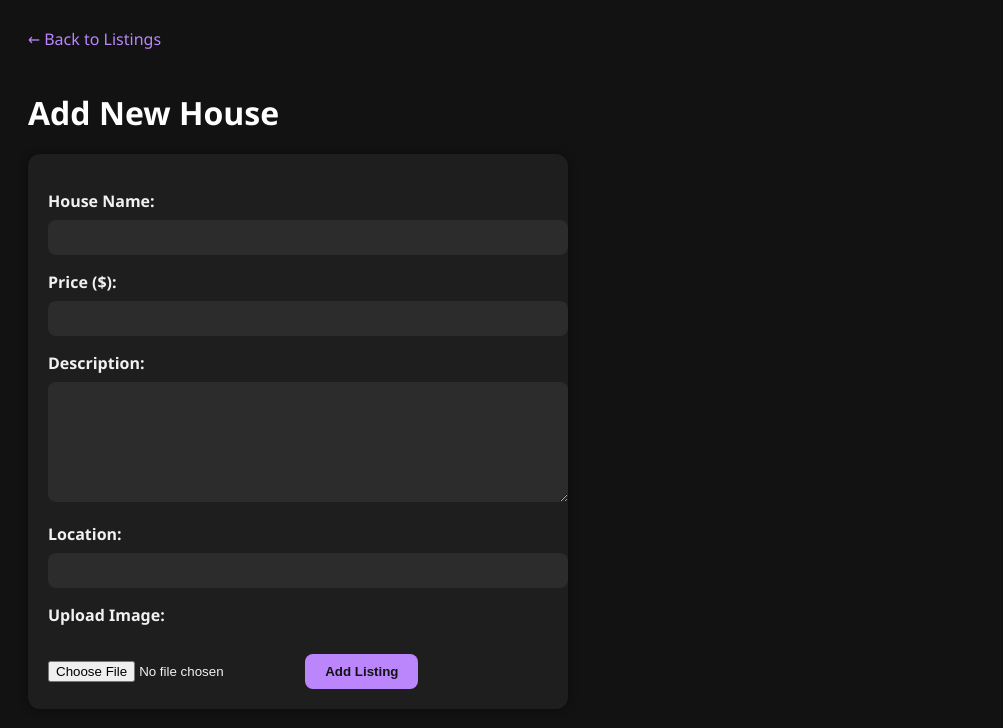
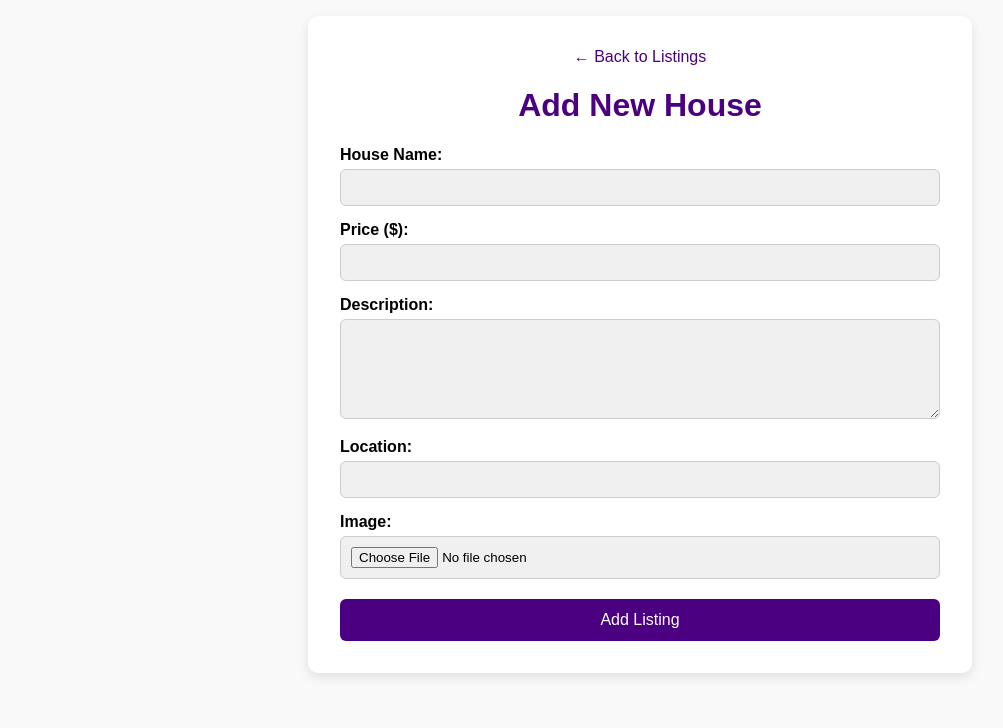
Before and after one commit to NP237-DEV/house-listing-site, a Node server app: template views/add.ejs in a window 1280 px wide. Shown: the top 728 px of the page, without its empty margins (0-1003 px from the left). Run offline with Node 20, Linux system fonts and the light colour scheme; the template is opened without the code that fills it, so the values that code supplies are empty.

Commit message:
Update add.ejs

```diff
--- a/views/add.ejs
+++ b/views/add.ejs
@@ -1,55 +1,48 @@
 <!DOCTYPE html>
-<html>
+<html lang="en">
 <head>
-  <title>Add House Listing</title>
+  <meta charset="UTF-8" />
+  <meta name="viewport" content="width=device-width, initial-scale=1.0"/>
+  <title>Add House</title>
   <style>
     body {
-      font-family: 'Segoe UI', Tahoma, Geneva, Verdana, sans-serif;
-      background-color: #121212;
-      color: #f1f1f1;
-      padding: 20px;
+      background-color: #f9f9f9;
+      font-family: Arial, sans-serif;
+      padding: 1rem;
+      margin: 0;
+    }
+
+    .container {
+      max-width: 600px;
+      margin: auto;
+      background: white;
+      padding: 2rem;
+      border-radius: 10px;
+      box-shadow: 0 4px 12px rgba(0,0,0,0.1);
     }
 
     h1 {
-      color: #fff;
-      margin-bottom: 20px;
-    }
-
-    a {
-      color: #bb86fc;
-      text-decoration: none;
-      display: inline-block;
-      margin-bottom: 20px;
-    }
-
-    a:hover {
-      text-decoration: underline;
-    }
-
-    form {
-      max-width: 500px;
-      background-color: #1e1e1e;
-      padding: 20px;
-      border-radius: 12px;
-      box-shadow: 0 0 10px rgba(0,0,0,0.4);
+      text-align: center;
+      color: #4B0082;
     }
 
     label {
       display: block;
-      margin-bottom: 8px;
-      margin-top: 16px;
+      margin-top: 15px;
       font-weight: bold;
     }
 
     input[type="text"],
     input[type="number"],
-    textarea {
+    textarea,
+    input[type="file"] {
       width: 100%;
       padding: 10px;
-      border-radius: 8px;
-      border: none;
-      background-color: #2c2c2c;
-      color: #fff;
+      margin-top: 5px;
+      border-radius: 6px;
+      border: 1px solid #ccc;
+      box-sizing: border-box;
+      background: #f0f0f0;
     }
 
     textarea {
@@ -58,41 +51,52 @@
     }
 
     input[type="submit"] {
+      background-color: #4B0082;
+      color: white;
+      padding: 12px;
       margin-top: 20px;
-      padding: 10px 20px;
-      background-color: #bb86fc;
-      color: #121212;
       border: none;
-      border-radius: 8px;
+      border-radius: 6px;
+      width: 100%;
+      font-size: 16px;
       cursor: pointer;
-      font-weight: bold;
     }
 
     input[type="submit"]:hover {
-      background-color: #9b6cd1;
+      background-color: #360060;
+    }
+
+    a {
+      text-decoration: none;
+      color: #4B0082;
+      display: block;
+      margin-bottom: 20px;
+      text-align: center;
     }
   </style>
 </head>
 <body>
+  <div class="container">
     <a href="/">← Back to Listings</a>
     <h1>Add New House</h1>
     <form action="/add" method="POST" enctype="multipart/form-data">
       <label for="name">House Name:</label>
-    <input type="text" name="name" id="name" required>
+      <input type="text" name="name" id="name" required />
 
       <label for="price">Price ($):</label>
-    <input type="number" name="price" id="price" required>
+      <input type="number" name="price" id="price" required />
 
       <label for="description">Description:</label>
       <textarea name="description" id="description" required></textarea>
 
       <label for="location">Location:</label>
-    <input type="text" name="location" id="location" required>
+      <input type="text" name="location" id="location" required />
 
-    <label for="image">Upload Image:</label>
-    <input type="file" name="image" id="image" accept="image/*">
+      <label for="image">Image:</label>
+      <input type="file" name="image" id="image" accept="image/*" />
 
-    <input type="submit" value="Add Listing">
+      <input type="submit" value="Add Listing" />
     </form>
+  </div>
 </body>
 </html>
```
Lines whose indentation alone changed are shown as unchanged.
